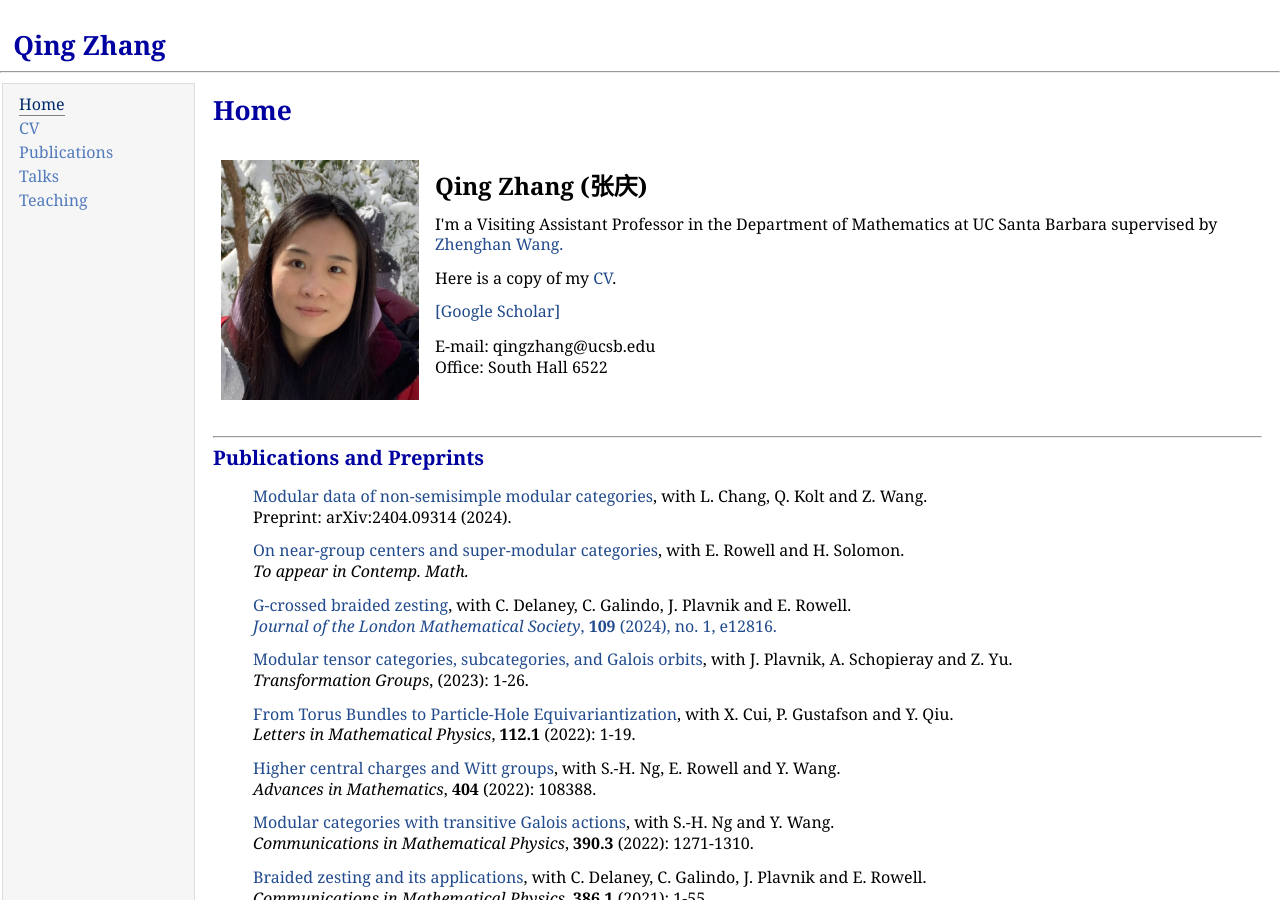
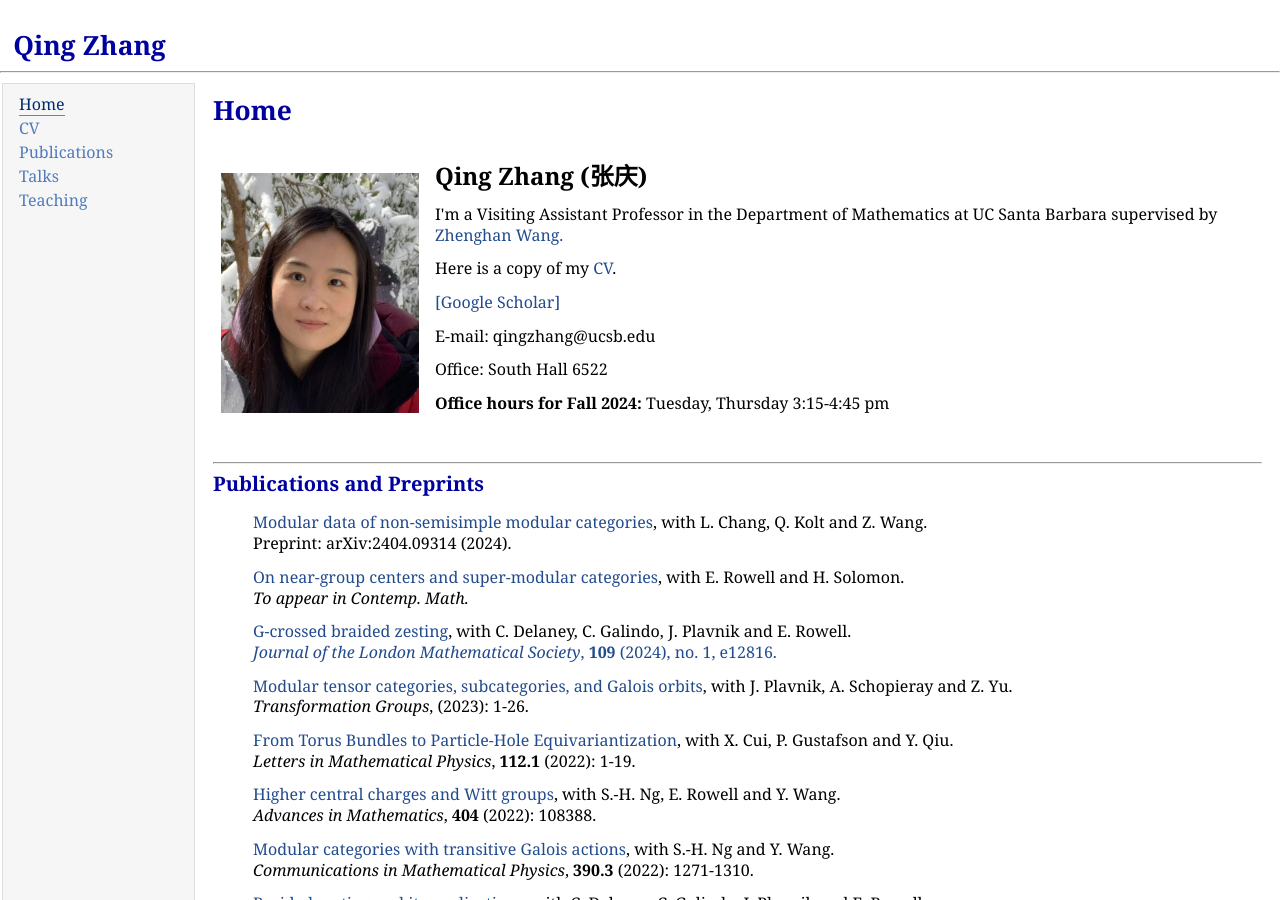
Before and after one commit to zhangqing2513/zhangqing2513.github.io, a Jekyll site: the page index.html, which Jekyll copies as it is, in a window 1280 px wide and 900 px high. Built offline with Jekyll 4.4.1, drawn with Linux system fonts in a browser that asks for light colours.

Commit message:
Update index.html

```diff
--- a/index.html
+++ b/index.html
@@ -35,14 +35,12 @@
     <td><img src="QZ.jpeg" width = '198', height='240' alt="Qing Zhang" /></td>
     <td align="left">
         <p><span style="font-size: 150%"><b>Qing Zhang (张庆)</b></span></p>
-                       <p>
-                I'm a Visiting Assistant Professor in the Department of Mathematics at UC Santa Barbara supervised by <a href="https://web.math.ucsb.edu/~zhenghwa/"> Zhenghan Wang.</a>
-            <p>Here is a copy of my  <a href="https://zhangqing2513.github.io/CV.pdf">CV</a>.
-              <p>
-                <a href="https://scholar.google.com/citations?hl=en&user=Cwn6qJ4AAAAJ">[Google Scholar]</a></p> E-mail: qingzhang@ucsb.edu    <p>
-               Office: South Hall 6522
-                <p>
-            </p>
+        <p>I'm a Visiting Assistant Professor in the Department of Mathematics at UC Santa Barbara supervised by <a href="https://web.math.ucsb.edu/~zhenghwa/">Zhenghan Wang.</a></p>
+        <p>Here is a copy of my <a href="https://zhangqing2513.github.io/CV.pdf">CV</a>.</p>
+        <p><a href="https://scholar.google.com/citations?hl=en&user=Cwn6qJ4AAAAJ">[Google Scholar]</a></p>
+        <p>E-mail: qingzhang@ucsb.edu</p>
+        <p>Office: South Hall 6522</p>
+        <p><b>Office hours for Fall 2024:</b> Tuesday, Thursday 3:15-4:45 pm</p>
     </td>
 </tr></table>
 
```
Lines whose indentation alone changed are shown as unchanged.
